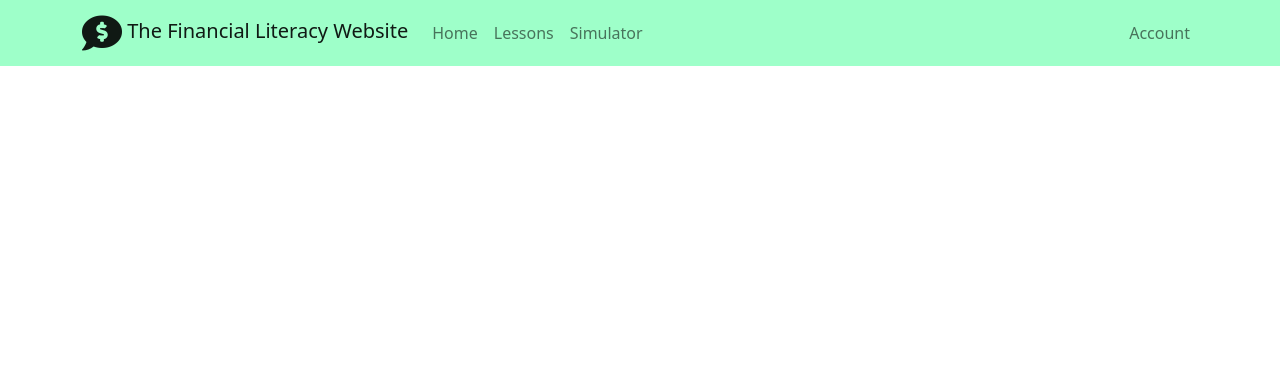
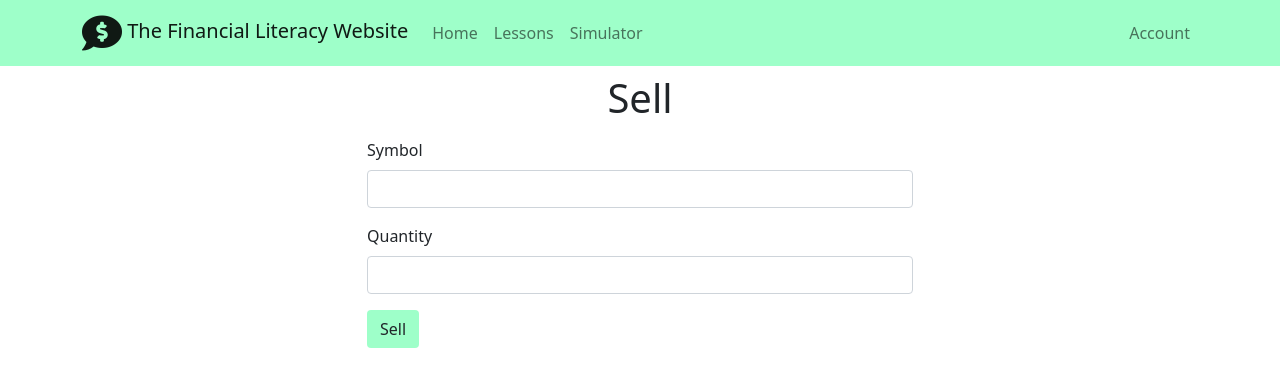
Before and after one commit to tktsubota/calhacks8.0, a Flask app: page /sell in a window 1280 px wide. Shown: the top 387 px of the page. Run offline with Flask 2, Linux system fonts and the light colour scheme; some libraries are stand-ins or nearby versions.

Commit message:
Add sell screen

```diff
--- a/templates/sell.html
+++ b/templates/sell.html
@@ -6,6 +6,25 @@
 
 {% block main %}
 <div class="container">
-
+    <div class="row top-margin">
+        <div class="col">
+            <h1 class="text-center">Sell</h1>
+        </div>
+    </div>
+    <div class="row top-margin justify-content-center">
+        <div class="col-6">
+            <form action="/sell" method="POST">
+                <div class="mb-3">
+                    <label for="sell-symbol" class="form-label">Symbol</label>
+                    <input type="text" class="form-control" name="symbol" id="sell-symbol">
+                </div>
+                <div class="mb-3">
+                    <label for="quantity-symbol" class="form-label">Quantity</label>
+                    <input type="number" class="form-control" id="sell-quantity">
+                </div>
+                <button type="submit" class="btn dark-bg">Sell</button>
+            </form>
+        </div>
+    </div>
 </div>
 {% endblock %}
```
